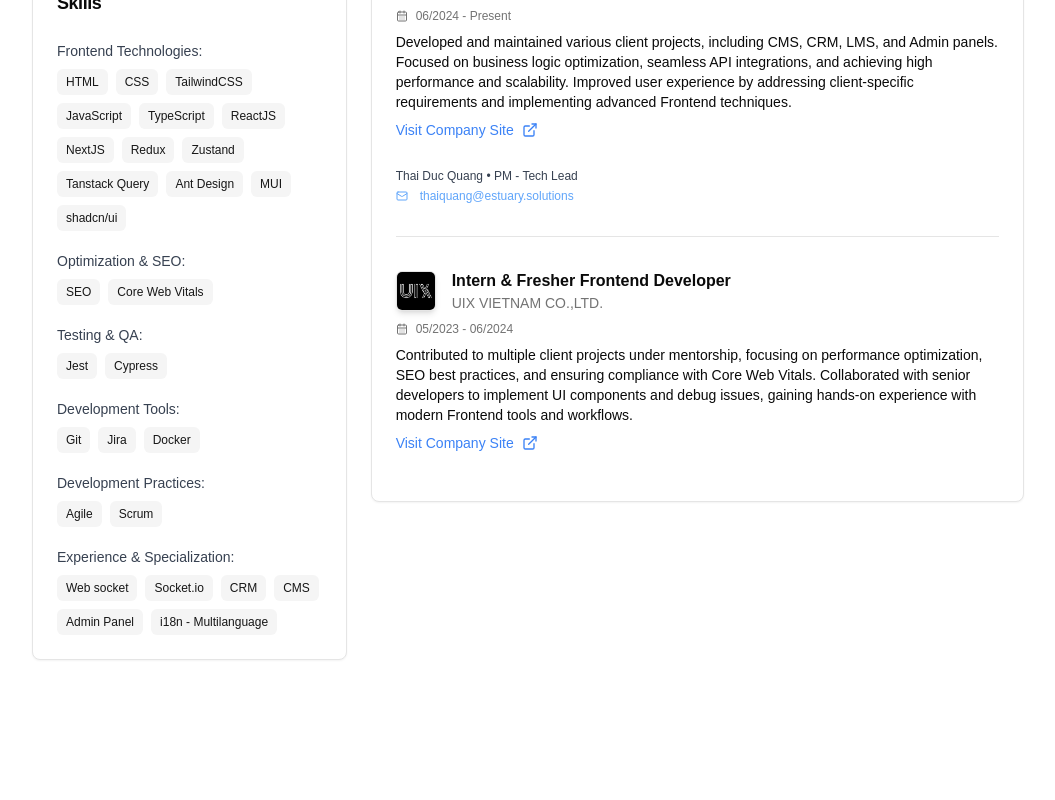
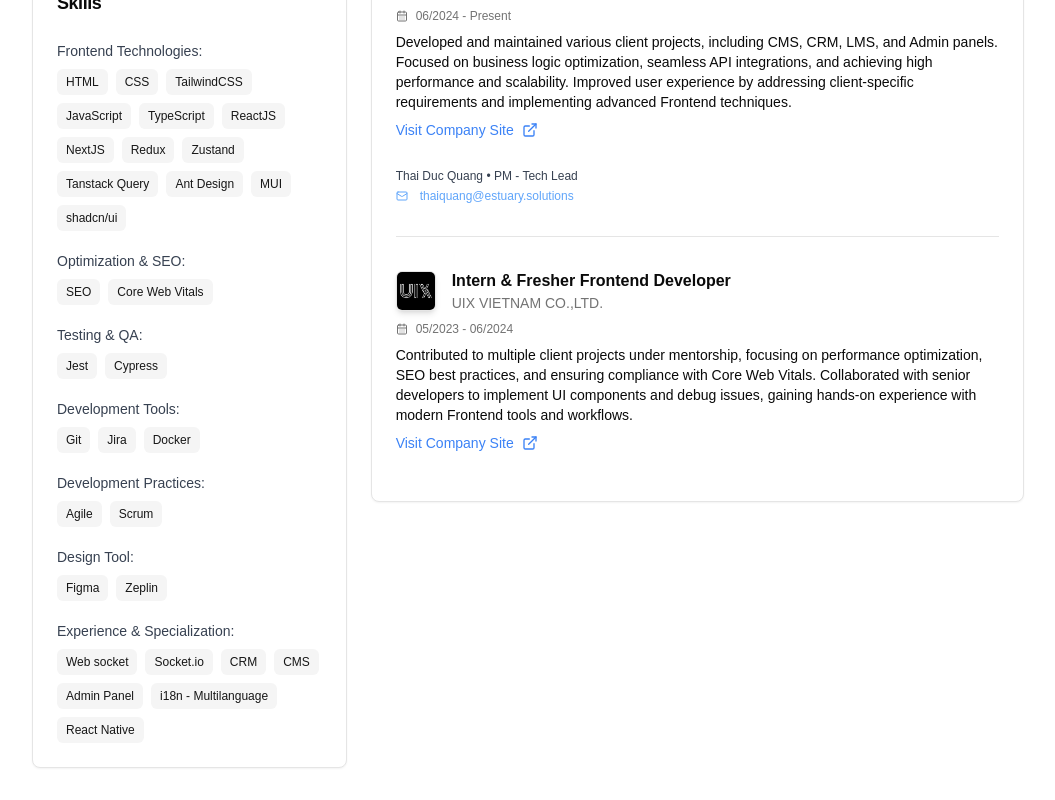
Before and after one commit to duythenights/duythenights_portfolio, a Next.js app: page / in a window 1280 px wide. Shown: the part 744-1544 px from the top of the page, without its empty margins (112-1167 px from the left). Before the commit the page ends 1436 px from the top, so only its background shows below. Built offline with nearby package versions, Linux system fonts and the light colour scheme; what @radix-ui/themes would draw is missing.

Commit message:
feat: update skills section

```diff
--- a/src/components/Skills.tsx
+++ b/src/components/Skills.tsx
@@ -22,6 +22,7 @@ const categorizedSkills = {
   "Testing & QA": ["Jest", "Cypress"],
   "Development Tools": ["Git", "Jira", "Docker"],
   "Development Practices": ["Agile", "Scrum"],
+  "Design Tool": ["Figma", "Zeplin"],
   "Experience & Specialization": [
     "Web socket",
     "Socket.io",
@@ -29,6 +30,7 @@ const categorizedSkills = {
     "CMS",
     "Admin Panel",
     "i18n - Multilanguage",
+    "React Native",
   ],
 };
 
```
